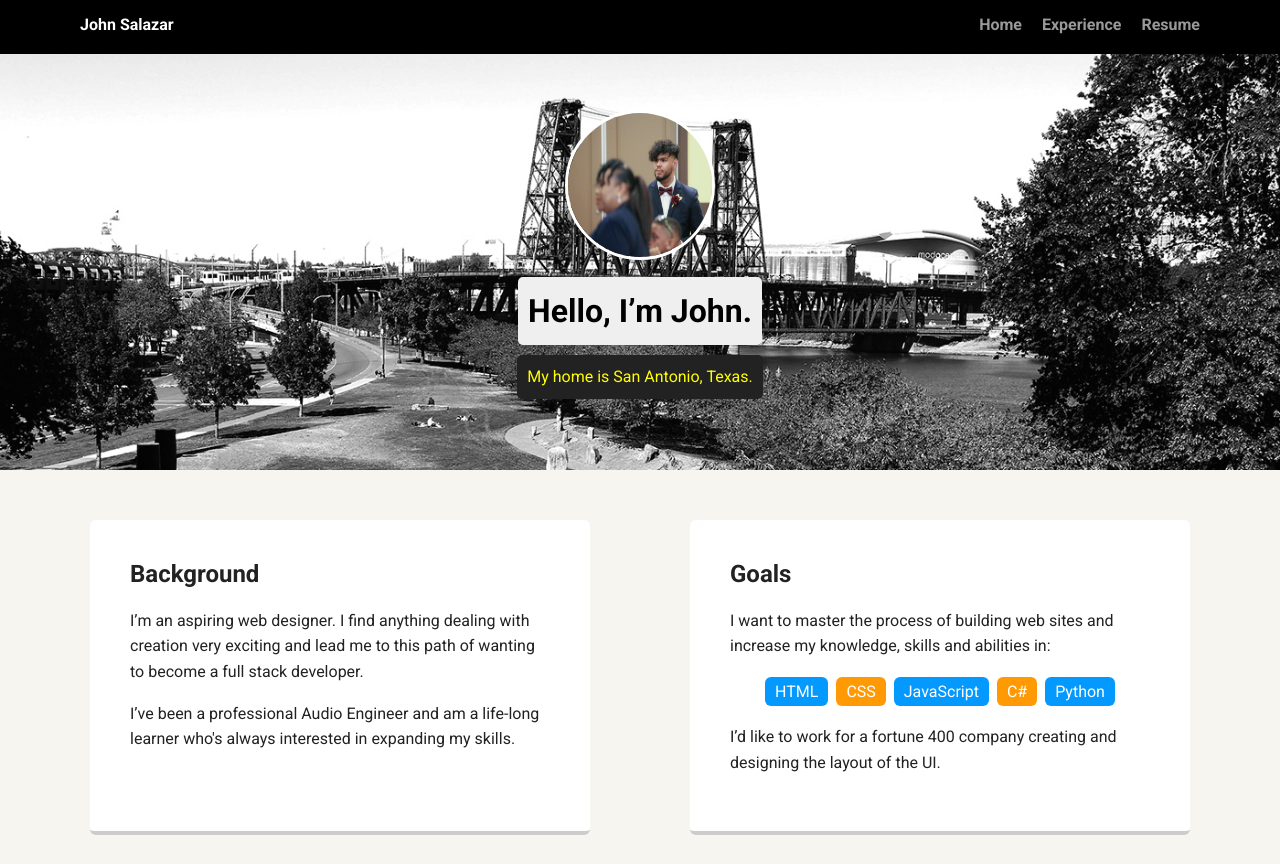
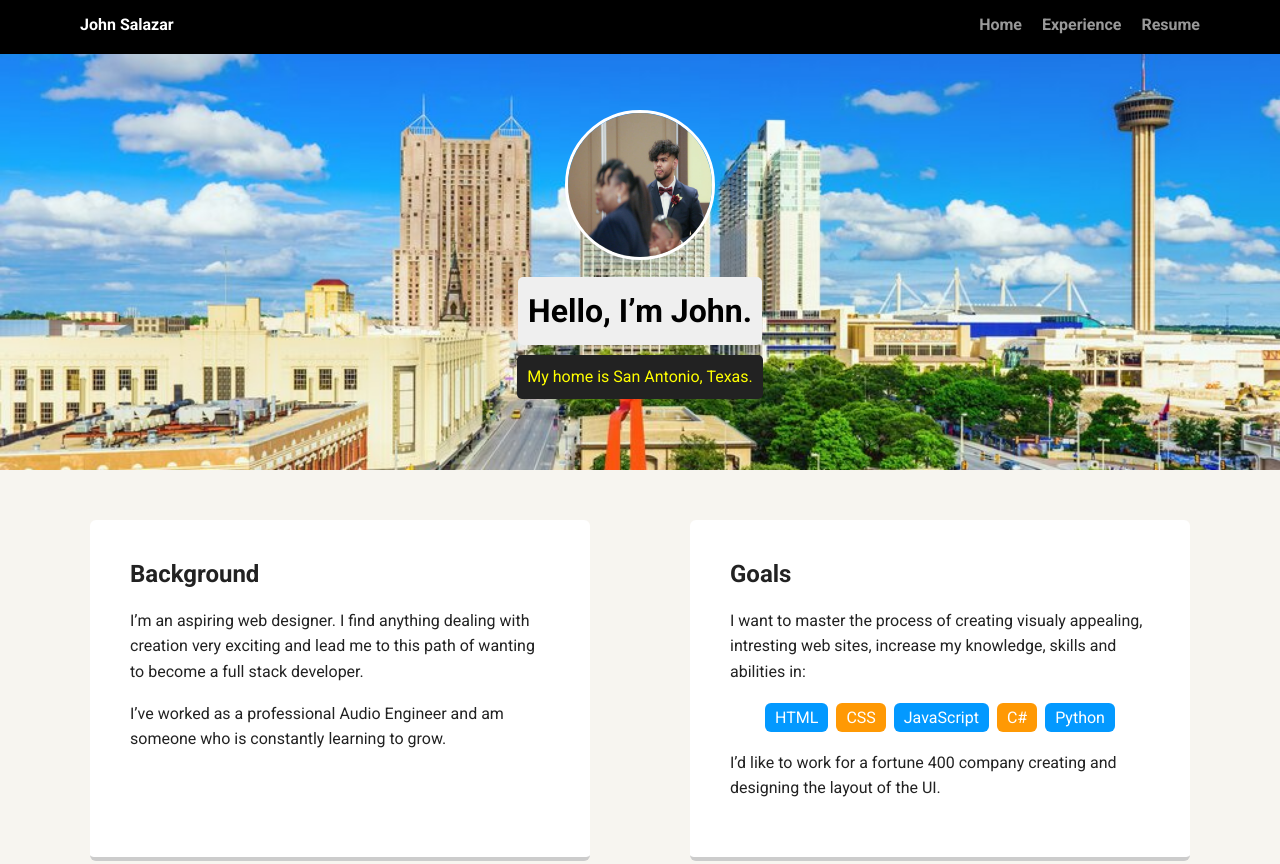
Before and after one commit to Wasino97/techdegree--project-1, a plain HTML site: page index.html in a window 1280 px wide. Shown: the top 864 px of the page. Drawn offline with Linux system fonts and the light colour scheme; a web font is replaced by a local one.

Commit message:
Final Updated changes for project 1

```diff
--- a/index.html
+++ b/index.html
@@ -27,12 +27,12 @@
       <div class="card">
         <h2>Background</h2>
         <p>I’m an aspiring web designer. I find anything dealing with creation very exciting and lead me to this path of wanting to become a full stack developer. </p>
-        <p>I’ve been a professional Audio Engineer and am a life-long learner who's always interested in expanding my skills.</p>
+        <p>I’ve worked as a professional Audio Engineer and am someone who is constantly learning to grow.</p>
       </div>
 
       <div class="card">
         <h2>Goals</h2>
-        <p>I want to master the process of building web sites and increase my knowledge, skills and abilities in:</p>
+        <p>I want to master the process of creating visualy appealing, intresting web sites, increase my knowledge, skills and abilities in:</p>
         <ul class="skills">
           <li>HTML</li>
           <li>CSS</li>
--- a/styles.css
+++ b/styles.css
@@ -57,7 +57,7 @@ a:hover {
 
 header {
   text-align: center;
-  background: url('images/portland.jpg') no-repeat top center ;
+  background: url('images/rsz_1san-antonio-texas_banner.jpg') no-repeat top center ;
   background-size: cover;
   overflow: hidden;
   padding-top: 60px;
```
Also changed, not shown: Experience.html (+2 -2 lines), resume.html (+1 -1 lines).
